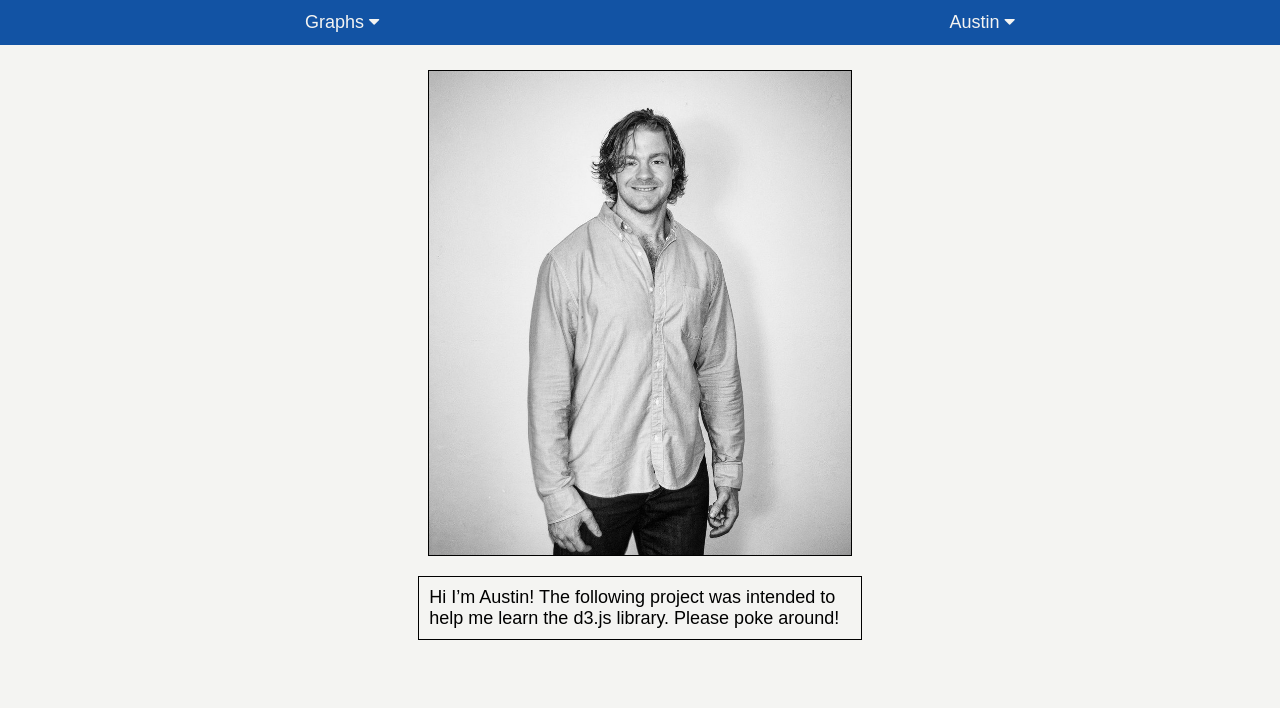
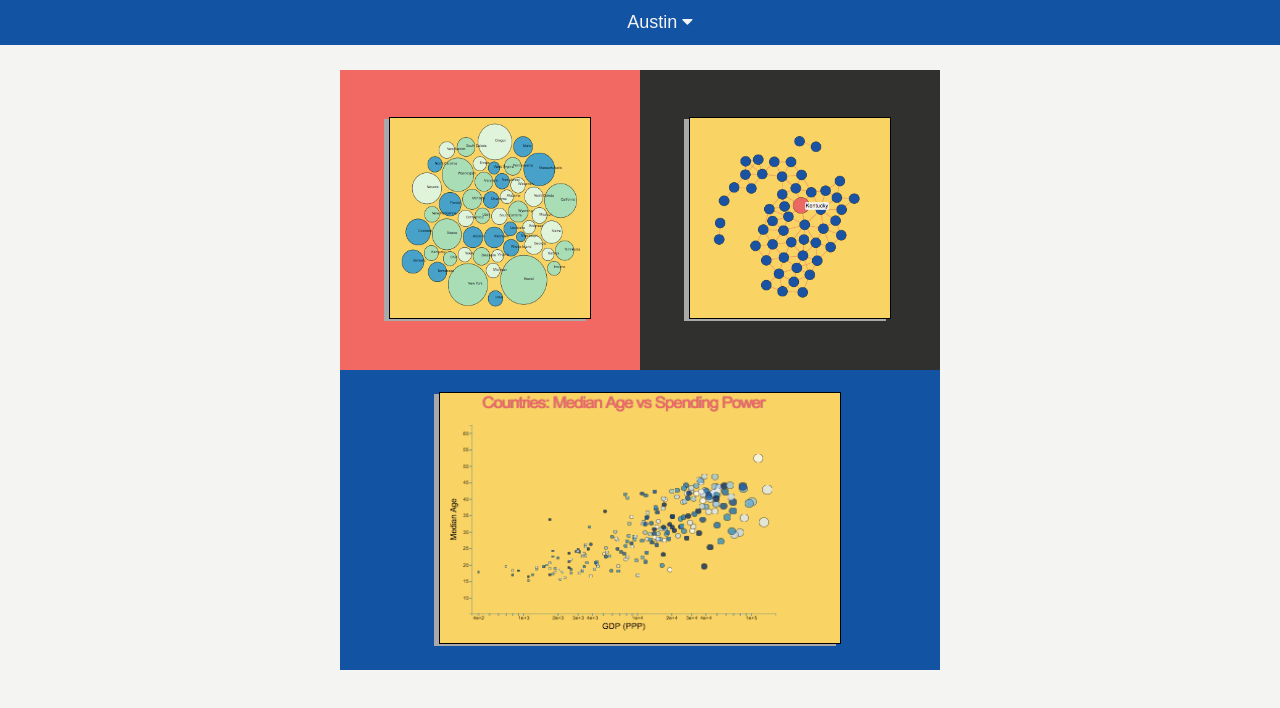
Before and after one commit to AustinStehling/playing_with_data, a plain HTML site: page index.html in a window 1280 px wide. Drawn offline with Linux system fonts and the light colour scheme.

Commit message:
Restyled home page

```diff
--- a/css/index.css
+++ b/css/index.css
@@ -86,3 +86,57 @@ img {
   align-items: center;
   margin-top: 70px;
 }
+
+.child-one {
+  background: #1253A4;
+  min-height: 300px;
+  min-width: 600px;
+  display: flex;
+  justify-content: center;
+  align-items: center;
+}
+
+.child-two {
+  display: flex;
+  justify-content: center;
+  min-height: 300px;
+  min-width: 600px;
+}
+
+.grandchild-one {
+  background: #F26964;
+  min-height: 300px;
+  min-width: 300px;
+  display: flex;
+  justify-content: center;
+  align-items: center;
+}
+
+.grandchild-two {
+  background: #30302F;
+  min-height: 300px;
+  min-width: 300px;
+  display: flex;
+  justify-content: center;
+  align-items: center;
+}
+
+.grand-img {
+  height: 200px;
+  width: 200px;
+  box-shadow: -5px 2px darkgrey,
+              -5px 2px darkgrey,
+              -5px 2px darkgrey,
+              -5px 2px darkgrey,
+              -5px 2px darkgrey;
+}
+
+.child-img {
+  height: 250px;
+  width: 400px;
+  box-shadow: -5px 2px darkgrey,
+              -5px 2px darkgrey,
+              -5px 2px darkgrey,
+              -5px 2px darkgrey,
+              -5px 2px darkgrey;
+}
--- a/index.html
+++ b/index.html
@@ -7,16 +7,6 @@
     <link rel="stylesheet" href="./css/nav.css">
     <title></title>
     <nav id="nav">
-      <div class="dropdown">
-        <button class="ddbutton">Graphs
-          <i class="fa fa-caret-down"></i>
-        </button>
-        <div class="ddcontent">
-          <a href="bubble_chart.html">Percent Homeless</a>
-          <a href="force_direction.html">Bordering States</a>
-          <a href="scatter_plot.html">Are Younger Countries Richer?</a>
-        </div>
-      </div>
       <div class="dropdown">
         <button class="ddbutton">Austin
           <i class="fa fa-caret-down"></i>
@@ -32,13 +22,16 @@
   </head>
   <body>
     <div class="parent-div">
-      <div class="main-div">
-        <div class="bio-div">
-          <img class='bw-img' src="./images/pr_bw.jpg" alt="">
+      <div class="child-two">
+        <div class="grandchild-one">
+          <a href="bubble_chart.html"><img class="grand-img" src="./images/bubble.png" alt=""></a>
         </div>
-        <div class="about-me">
-          Hi I’m Austin! The following project was intended to help me learn the d3.js library. Please poke around!
+        <div class="grandchild-two">
+          <a href="force_direction.html"><img class="grand-img" src="./images/force.png" alt=""></a>
         </div>
+      </div>
+      <div class="child-one">
+        <a href="scatter_plot.html"><img class="child-img" src="./images/scatter.png" alt=""></a>
       </div>
     </div>
   </body>
```
Also changed, not shown: images/bubble.png (added), images/force.png (added), images/scatter.png (added), 1 other file.
